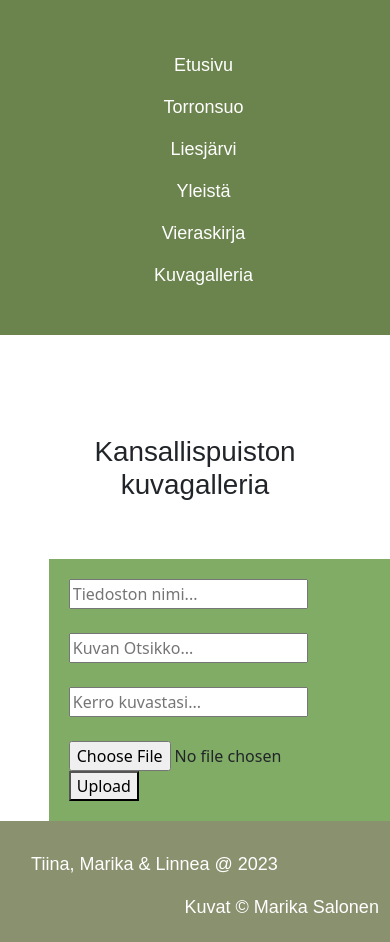
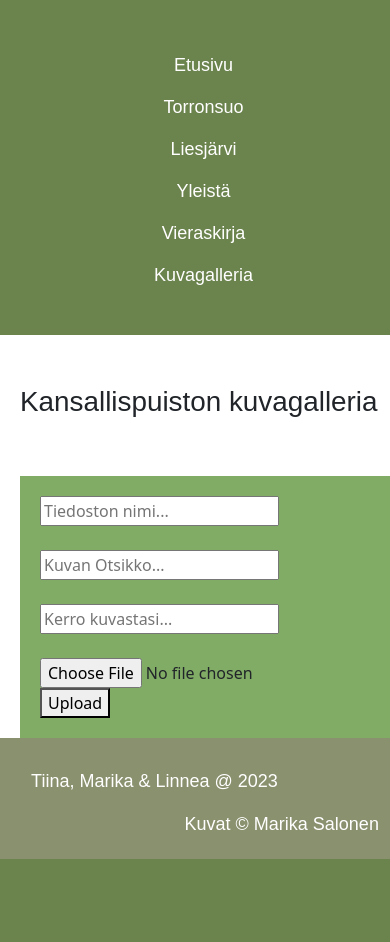
Before and after one commit to tiibuturner/Team10, a PHP site: page /kuvagalleria/gallery.php in a window 390 px wide; the page is wider, and only the part inside the window is pictured. Shown: the part 251-1193 px from the top of that part. After the commit the page ends 1110 px from the top of that part, so only its background shows below. Run offline with PHP 8.4, Linux system fonts and the light colour scheme; data that the repository does not hold is empty.

Commit message:
jotain pientä tstailua

```diff
--- a/kuvagalleria/stylegallery.css
+++ b/kuvagalleria/stylegallery.css
@@ -72,7 +72,7 @@ main{
 }
 footer .row{
 
-    width: 100%;
+    width:fit-content;
 
 }
 section{
@@ -174,3 +174,13 @@ section{
     text-align: center;
     /* text-transform: uppercase; */
 }
+    @media screen and (max-width: 800px){
+        main{
+        padding-top: 50px;
+        display: block;
+        margin-left: 20px;
+        width: 100%;
+
+        }
+
+}
```
Also changed, not shown: kuvagalleria/uploads/kuvia.63ef446808e961.50942060.jpg (added), kuvagalleria/uploads/maisemaa.63ef2eaf5d3ca8.45212286.jpg (added), kuvagalleria/uploads/metsä.63ef45a9704af2.72311682.jpg (added).
